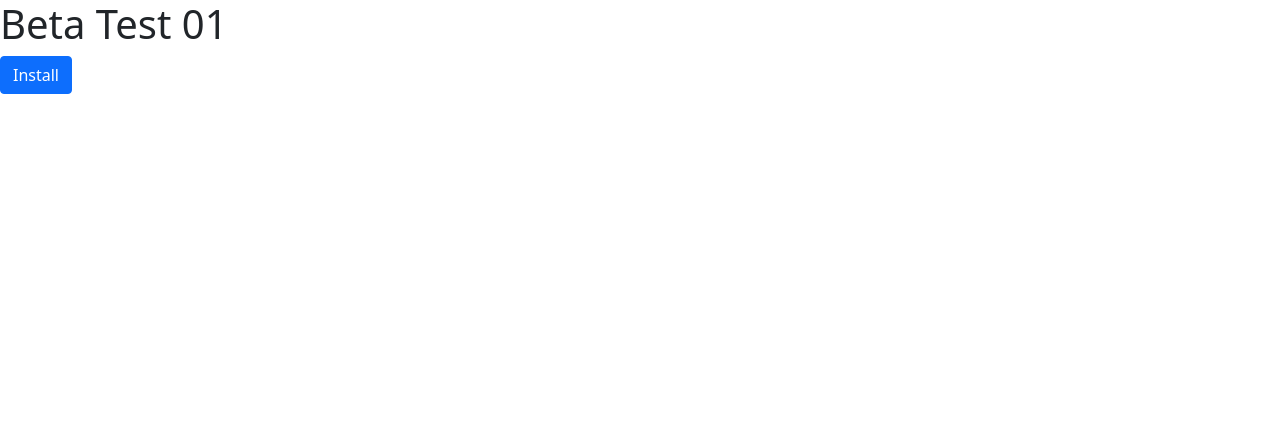
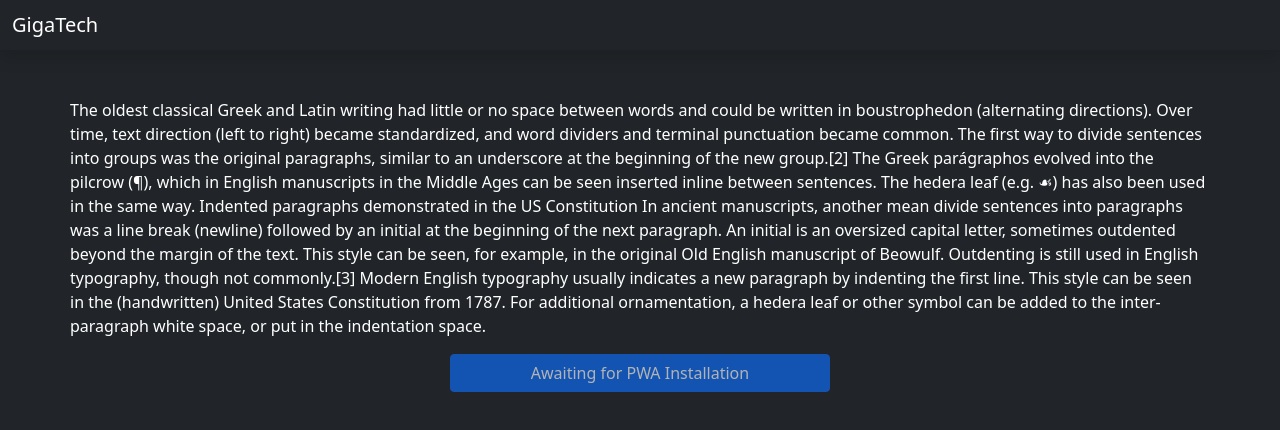
Before and after one commit to AnsifDev/WebAppBeta, a plain HTML site: page index.html in a window 1280 px wide. Drawn offline with Linux system fonts and the light colour scheme.

Commit message:
Update index.html

```diff
--- a/index.html
+++ b/index.html
@@ -8,9 +8,28 @@
     <script src="./bootstraps/js/bootstrap.bundle.min.js"></script>
     <title>My Web App Installer</title>
   </head>
-  <body>
-    <h1>Beta Test 01</h1>
-    <button id="btn1" type="button" class="btn btn-primary">Install</button>
+  <body class="bg-dark text-white">
+
+    <nav class="shadow mb-5 navbar navbar-dark sticky-top bg-dark">
+      <div class="container-fluid">
+        <span class="navbar-brand mb-0 h1">GigaTech</span>
+      </div>
+    </nav>
+    <div class="container-sm">
+      <div class="row justify-content-center">
+        The oldest classical Greek and Latin writing had little or no space between words and could be written in boustrophedon (alternating directions). Over time, text direction (left to right) became standardized, and word dividers and terminal punctuation became common. The first way to divide sentences into groups was the original paragraphs, similar to an underscore at the beginning of the new group.[2] The Greek parágraphos evolved into the pilcrow (¶), which in English manuscripts in the Middle Ages can be seen inserted inline between sentences. The hedera leaf (e.g. ☙) has also been used in the same way.
+
+
+Indented paragraphs demonstrated in the US Constitution
+In ancient manuscripts, another mean divide sentences into paragraphs was a line break (newline) followed by an initial at the beginning of the next paragraph. An initial is an oversized capital letter, sometimes outdented beyond the margin of the text. This style can be seen, for example, in the original Old English manuscript of Beowulf. Outdenting is still used in English typography, though not commonly.[3] Modern English typography usually indicates a new paragraph by indenting the first line. This style can be seen in the (handwritten) United States Constitution from 1787. For additional ornamentation, a hedera leaf or other symbol can be added to the inter-paragraph white space, or put in the indentation space.
+        <button id="btn1" disabled class="m-3 btn btn-primary col-4" type="button">Awaiting for PWA Installation</button>
+      </div>
+
+
+    </div>
+
+
+
     <script type="text/javascript">
 
       var InstallPrompt = null
@@ -40,10 +59,13 @@
         makeBtnEnable(true);
       }
       function onBtn1Clicked(){
+        alert("clicked");
         makeBtnEnable(false);
         InstallPrompt.prompt();
       }
+      btn1.onclick = onBtn1Clicked;
       window.addEventListener("beforeInstallPrompt", onInstallPromptReceived);
     </script>
+
   </body>
 </html>
```
